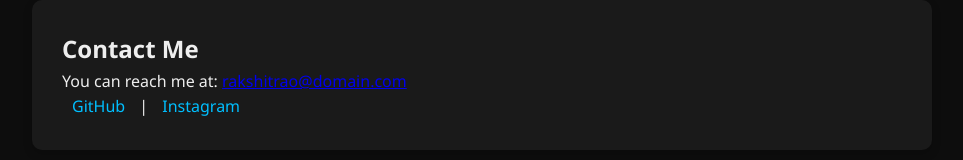
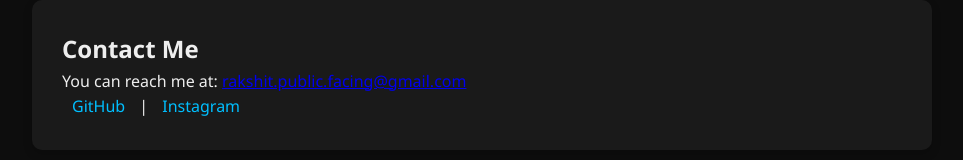
Before and after one commit to RAKSHITRA0/pflo, a plain HTML site: page index.html in a window 1280 px wide. Shown: the part 2468-2628 px from the top of the page, without its empty margins (158-1121 px from the left). Drawn offline with Linux system fonts and the light colour scheme.

Commit message:
Update index.html

```diff
--- a/index.html
+++ b/index.html
@@ -187,7 +187,7 @@
 
     <section id="contact" class="content-section">
         <h2>Contact Me</h2>
-        <p>You can reach me at: <a href="mailto:rakshitrao@domain.com">rakshitrao@domain.com</a></p>
+        <p>You can reach me at: <a href="mailto:rakshit.public.facing@gmail.com">rakshit.public.facing@gmail.com</a></p>
         <div class="social-links">
             <a href="https://github.com/RAKSHITRA0"  target="_blank">GitHub</a> |
             <a href="https://instagram.com/createdbyrakshit"  target="_blank">Instagram</a>
```
